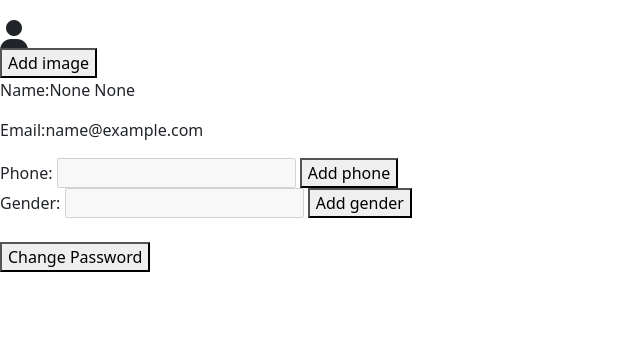
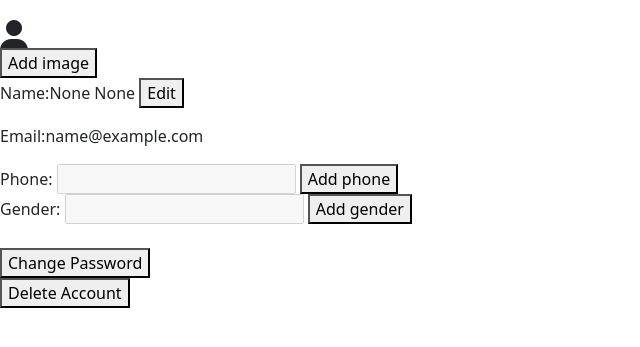
Before and after one commit to eric-ramos-garnica/TacoLand-project, a Flask app: page /userProfile in a window 1280 px wide. Shown: the part 56-403 px from the top of the page, without its empty margins (0-640 px from the left). Run offline with Flask 2, Linux system fonts and the light colour scheme; the visitor is signed in with stand-in values (Sample User, id 1); data comes from the database, SQL or seed files in the repository.

Commit message:
added edit and cancel button to Name

```diff
--- a/server.py
+++ b/server.py
@@ -453,7 +453,17 @@ def profile_edit():
             user_info.gender = gender
             db.session.commit()
 
+        #gets updated name
+        fname = request.form.get('name')
+        lname = request.form.get('lastname')
+
+        if fname and lname:
+            user_info.fname = fname
+            user_info.lname = lname
+            db.session.commit()
+
         return render_template('user_profile.html',user_info=user_info)
+
 
 
 
--- a/templates/user_profile.html
+++ b/templates/user_profile.html
@@ -47,8 +47,37 @@
         });
     </script>
 {%endif%}
+    <!-- NAME INFO -->
+    <div>
+        <p id="first-last-name">Name:{{user_info.fname}} {{user_info.lname}} <span><button id="edit-button-name">Edit</button></span></p>
+        <form action="/userProfileEdit" method="POST" style="display: none;" id="edit-form-name">
+            <label for="fname">First:</label>
+            <input type="text" name="name" id="fname">
+            <label for="lname">Last:</label>
+            <input type="text" name="lastname" id="lname">
+            <button type="submit" id="submit-button-name" >Submit</button>
+            <button id="cancel-edit-name" style="display: none;">cancel</button>
+        </form>
+    </div>
+    <script>
+        edit_button_name = document.getElementById("edit-button-name")
+        edit_button_name.addEventListener('click',(e)=>{
+            e.target.setAttribute('style','display:none;');
+            document.getElementById("edit-form-name").removeAttribute('style');
+            document.getElementById("first-last-name").setAttribute('style','display:none;');
+            document.getElementById("cancel-edit-name").removeAttribute("style");
+        });
 
-    <p>Name:{{user_info.fname}} {{user_info.lname}}</p>
+        cancel_button_name = document.getElementById("cancel-edit-name")
+        cancel_button_name.addEventListener('click',(e)=>{
+            document.getElementById("first-last-name").removeAttribute('style');
+            document.getElementById("edit-form-name").setAttribute('style','display: none;');
+            e.preventDefault();
+            e.target.setAttribute('style','display: none;');
+            edit_button_name.removeAttribute("style");
+        });
+    </script>
+    <!-- email -->
     <p>Email:{{user_info.email}}</p>
 
 {% if not user_info.phone %}
@@ -136,7 +165,8 @@
     </script>
 {% endif %}
 <br>
-<a href="#"><button>Change Password</button></a>
+<a href="#"><button>Change Password</button></a><br>
+<a href=""><button>Delete Account</button></a>
 
 
 
```
